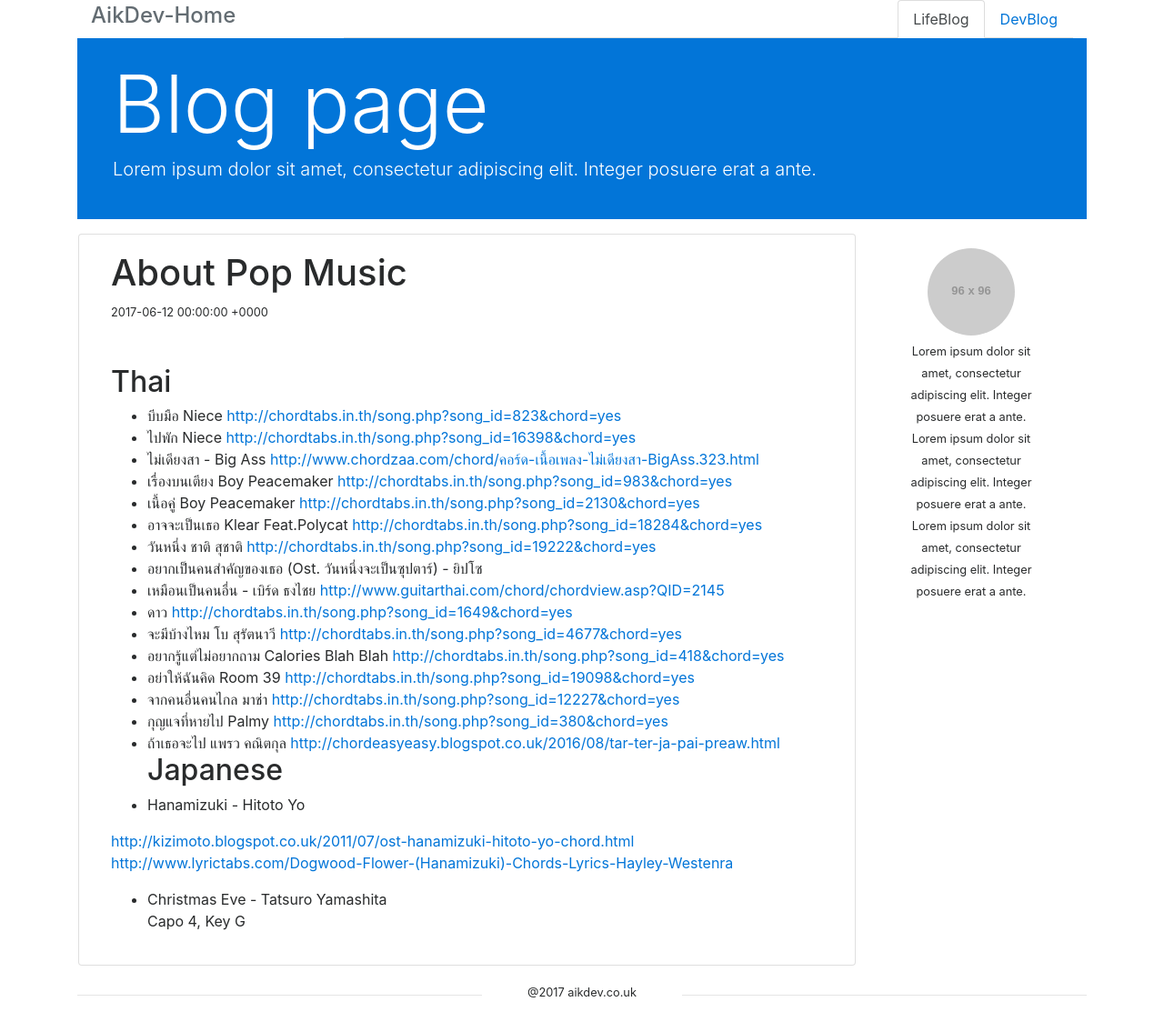
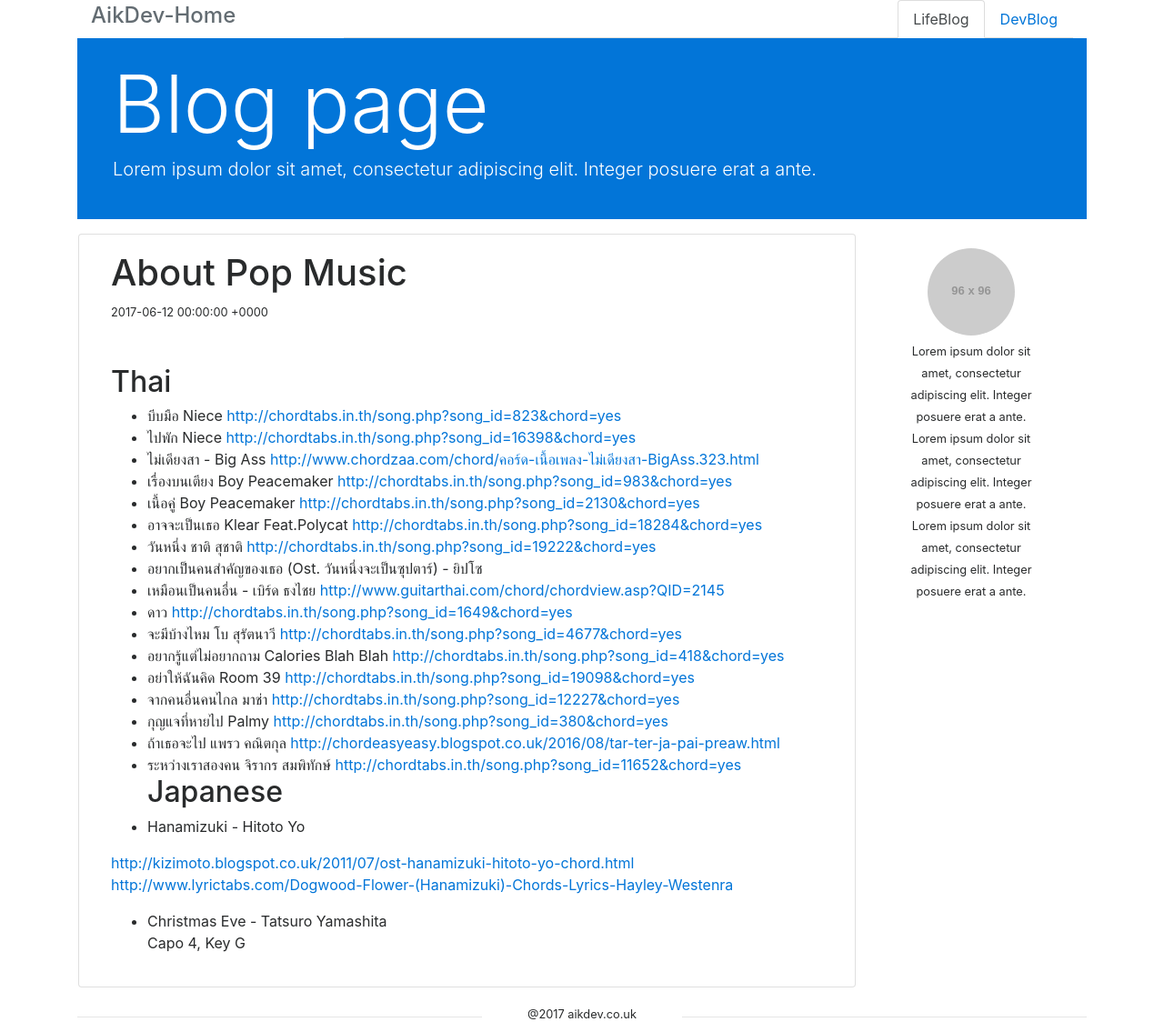
Before and after one commit to aik6980/aik6980.github.io, a Jekyll site: the page built from _posts/2017-06-12-guitar-chords.md, in a window 1280 px wide. Shown: the whole page at 91% size. Built offline with Jekyll 4.4.1, drawn with Linux system fonts in a browser that asks for light colours; nearby versions of some CDN libraries; before the commit the page ends 1111 px from its top, so only the background shows below that.

Commit message:
update content

```diff
--- a/_posts/2017-06-12-guitar-chords.md
+++ b/_posts/2017-06-12-guitar-chords.md
@@ -20,6 +20,7 @@
 - จากคนอื่นคนไกล มาช่า  <http://chordtabs.in.th/song.php?song_id=12227&chord=yes>
 - กุญแจที่หายไป Palmy  <http://chordtabs.in.th/song.php?song_id=380&chord=yes>
 - ถ้าเธอจะไป แพรว คณิตกุล  <http://chordeasyeasy.blogspot.co.uk/2016/08/tar-ter-ja-pai-preaw.html>
+- ระหว่างเราสองคน จิรากร สมพิทักษ์ <http://chordtabs.in.th/song.php?song_id=11652&chord=yes>
 ## Japanese
 - Hanamizuki - Hitoto Yo
 <http://kizimoto.blogspot.co.uk/2011/07/ost-hanamizuki-hitoto-yo-chord.html>
```
